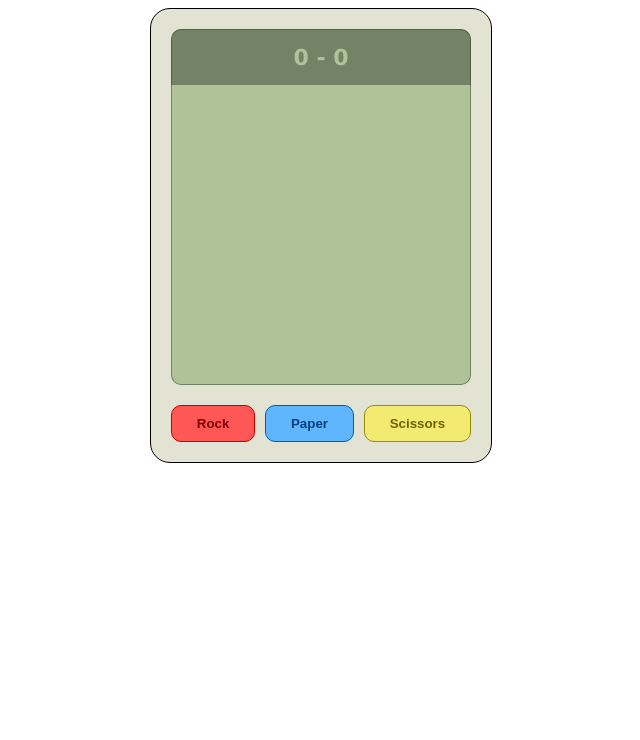
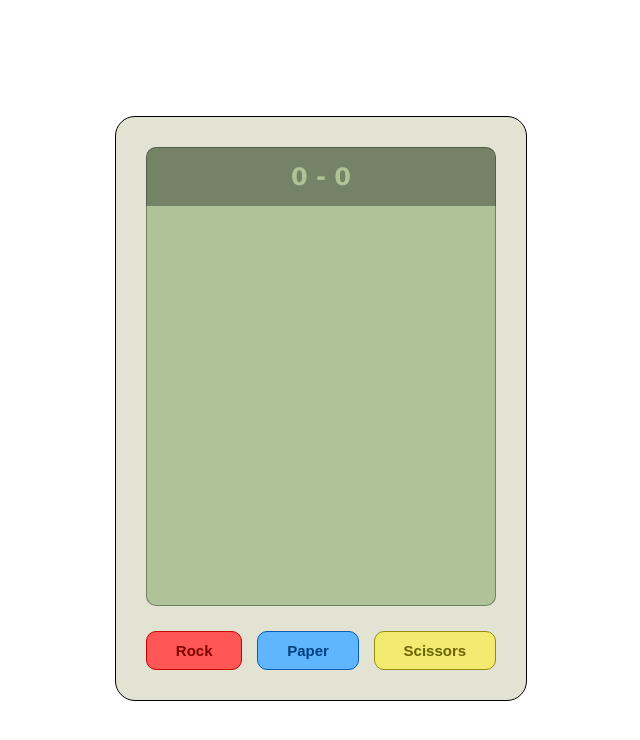
Before and after one commit to SlicedYams/odin-rock-paper-scissors, a plain HTML site: page index.html in a window 1280 px wide. Shown: the whole page, without its empty margins (319-959 px from the left). Drawn offline with Linux system fonts and the light colour scheme.

Commit message:
Center and size up the game

```diff
--- a/main.css
+++ b/main.css
@@ -1,6 +1,8 @@
 body {
     display: flex;
     justify-content: center;
+    align-items: center;
+    height: 100vh;
     font-family: yesteryear, Verdana, Geneva, Tahoma, sans-serif;
 }
 
@@ -8,7 +10,7 @@ body {
     display: flex;
     flex-direction: column;
     align-items: center;
-    padding: 20px;
+    padding: 30px;
     background: rgb(226, 227, 211);
     border-style: solid;
     border-width: 1px;
@@ -35,13 +37,13 @@ body {
     margin: 0px;
     color: rgb(174, 196, 152);
     padding: 15px;
-    font-size: 22px;
+    font-size: 24px;
     font-weight: bolder;
 }
 
 #results {
-    height: 300px;
-    width: 300px;
+    height: 400px;
+    width: 350px;
     background-color: rgb(174, 196, 152);
     flex-grow: 1;
     padding: 20px;
@@ -49,7 +51,7 @@ body {
     border-bottom-left-radius: 10px;
     border-bottom-right-radius: 10px;
     overflow: scroll;
-    margin-bottom: 20px;
+    margin-bottom: 25px;
     border-style: solid;
     border-top-style: none;
     border-width: 1px;
@@ -71,13 +73,14 @@ body {
 #buttons {
     display: flex;
     width: 100%;
-    gap: 10px;
+    gap: 15px;
 }
 button {
     padding: 10px 20px;
     border-radius: 10px;
     border-width: 1px;
     border-style: solid;
+    font-size: 15px;
     font-weight: bold;
     flex-grow: 1;
 }
```
